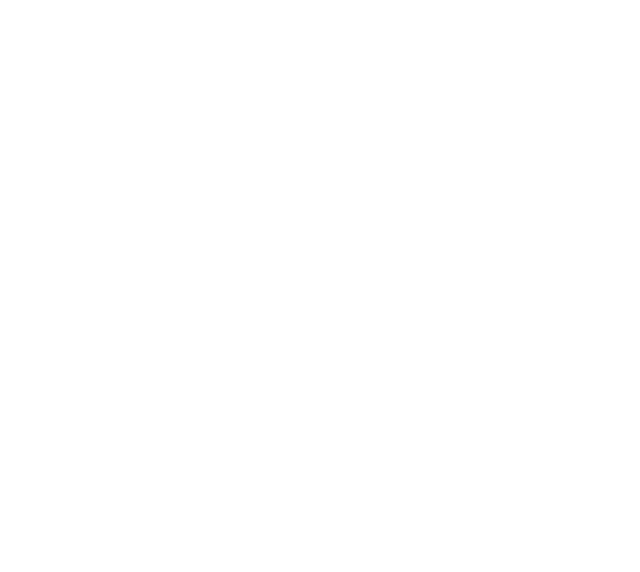
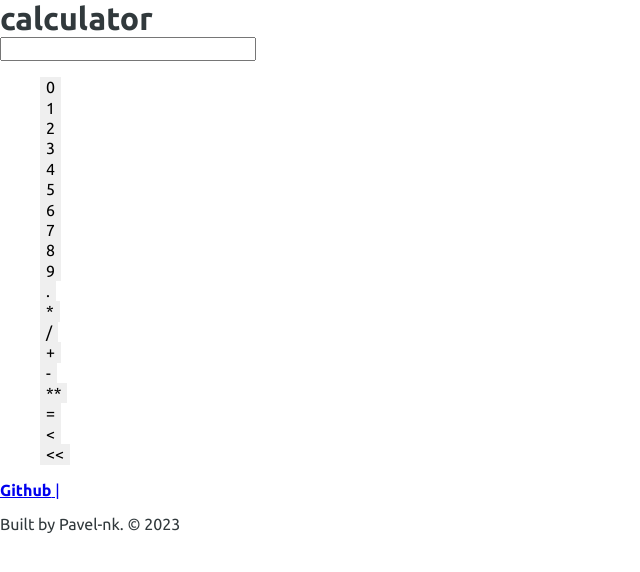
Before and after one commit to Pavel-nk95/odin-calculator, a website: page src/index.html in a window 1280 px wide. Shown: the whole page, without its empty margins (0-640 px from the left). Drawn offline with Linux system fonts and the light colour scheme.

Commit message:
init: create base layout

```diff
--- a/package.json
+++ b/package.json
@@ -4,7 +4,7 @@
   "description": "HTML5/CSS Boilerplate with HTMLHint and StyleLint",
   "repository": {
     "type": "git",
-    "url": "https://github.com/hexlet-boilerplates/html-boilerplate.git"
+    "url": ""
   },
   "main": "",
   "devDependencies": {
@@ -15,6 +15,6 @@
     "stylelint-scss": "^4.4.0",
     "surge": "^0.23.1"
   },
-  "author": "Nikita Mikhaylov",
+  "author": "Pavel Nikonorov",
   "license": "ISC"
 }
--- a/src/index.html
+++ b/src/index.html
@@ -1,14 +1,59 @@
 <!DOCTYPE html>
 <html lang="ru">
-<head>
-    <meta charset="UTF-8">
-    <meta name="viewport" content="width=device-width, initial-scale=1.0">
-    <meta http-equiv="X-UA-Compatible" content="ie=edge">
-    <title>Document</title>
-
-    <link rel="stylesheet" href="styles/style.css">
-</head>
-<body>
-
-</body>
+  <head>
+    <meta charset="UTF-8" />
+    <meta name="viewport" content="width=device-width, initial-scale=1.0" />
+    <meta http-equiv="X-UA-Compatible" content="ie=edge" />
+    <title>Odin Calculator</title>
+    <link rel="preconnect" href="https://fonts.googleapis.com" />
+    <link rel="preconnect" href="https://fonts.gstatic.com" crossorigin />
+    <link
+      href="https://fonts.googleapis.com/css2?family=Ubuntu:wght@300;400;700&display=swap"
+      rel="stylesheet"
+    />
+    <link rel="icon" href="./svg/favicon.svg" sizes="any" type="image/svg+xml" />
+    <link rel="stylesheet" href="./styles/normalize.css" />
+    <link rel="stylesheet" href="./styles/app.css" />
+  </head>
+  <body>
+    <div class="container">
+      <div class="calculator">
+        <header class="header">
+          <h1 class="title">calculator</h1>
+        </header>
+        <main>
+          <div class="field">
+            <input class="input" type="text" />
+          </div>
+          <div class="inner">
+            <ul class="buttons">
+              <li><button class="btn btn--num" id="num-0">0</button></li>
+              <li><button class="btn btn--num" id="num-1">1</button></li>
+              <li><button class="btn btn--num" id="num-2">2</button></li>
+              <li><button class="btn btn--num" id="num-3">3</button></li>
+              <li><button class="btn btn--num" id="num-4">4</button></li>
+              <li><button class="btn btn--num" id="num-5">5</button></li>
+              <li><button class="btn btn--num" id="num-6">6</button></li>
+              <li><button class="btn btn--num" id="num-7">7</button></li>
+              <li><button class="btn btn--num" id="num-8">8</button></li>
+              <li><button class="btn btn--num" id="num-9">9</button></li>
+              <li><button class="btn btn--decimal" id="decimal">.</button></li>
+              <li><button class="btn btn--operator" id="multiply">*</button></li>
+              <li><button class="btn btn--operator" id="divide">/</button></li>
+              <li><button class="btn btn--operator" id="plus">+</button></li>
+              <li><button class="btn btn--operator" id="minus">-</button></li>
+              <li><button class="btn btn--operator" id="power">**</button></li>
+              <li><button class="btn btn--equal" id="equal">=</button></li>
+              <li><button class="btn btn--clear" id="clear"><</button></li>
+              <li><button class="btn btn--backspace" id="backspace"><<</button></li>
+            </ul>
+          </div>
+        </main>
+        <footer class="footer">
+          <a class="footer__link" href="http://"><b>Github</b> &#124;</a>
+          <p class="footer__text">Built by Pavel-nk. &#169; 2023</p>
+        </footer>
+      </div>
+    </div>
+  </body>
 </html>
--- /dev/null
+++ b/src/styles/app.scss
@@ -0,0 +1,44 @@
+:root {
+  --text-color: #31393c;
+}
+
+* {
+  box-sizing: border-box;
+}
+
+body {
+  color: var(--text-color);
+  margin: 0;
+  padding: 0;
+  font-family: 'Ubuntu', system-ui, sans-serif;
+}
+
+h1,
+h2,
+h3 {
+  margin: 0;
+  padding: 0;
+}
+
+img {
+  width: 100%;
+  height: auto;
+}
+
+li {
+  list-style: none;
+}
+
+button {
+  border: none;
+  outline: none;
+  cursor: pointer;
+}
+
+.container {
+  display: flex;
+  width: 100vh;
+  height: 100vh;
+  justify-content: center;
+  align-items: center;
+}
--- a/src/styles/style.css
+++ /dev/null
@@ -1,7 +0,0 @@
-/** CSS STYLE **/
-
-.hello {
-  display: block;
-
-  color: #fff;
-}
```
Also changed, not shown: src/styles/scss/app.scss (deleted, +0 -18 lines), README.md, src/js/script.js (added), src/styles/app.css (added), src/styles/normalize.css (added), 1 other file.
